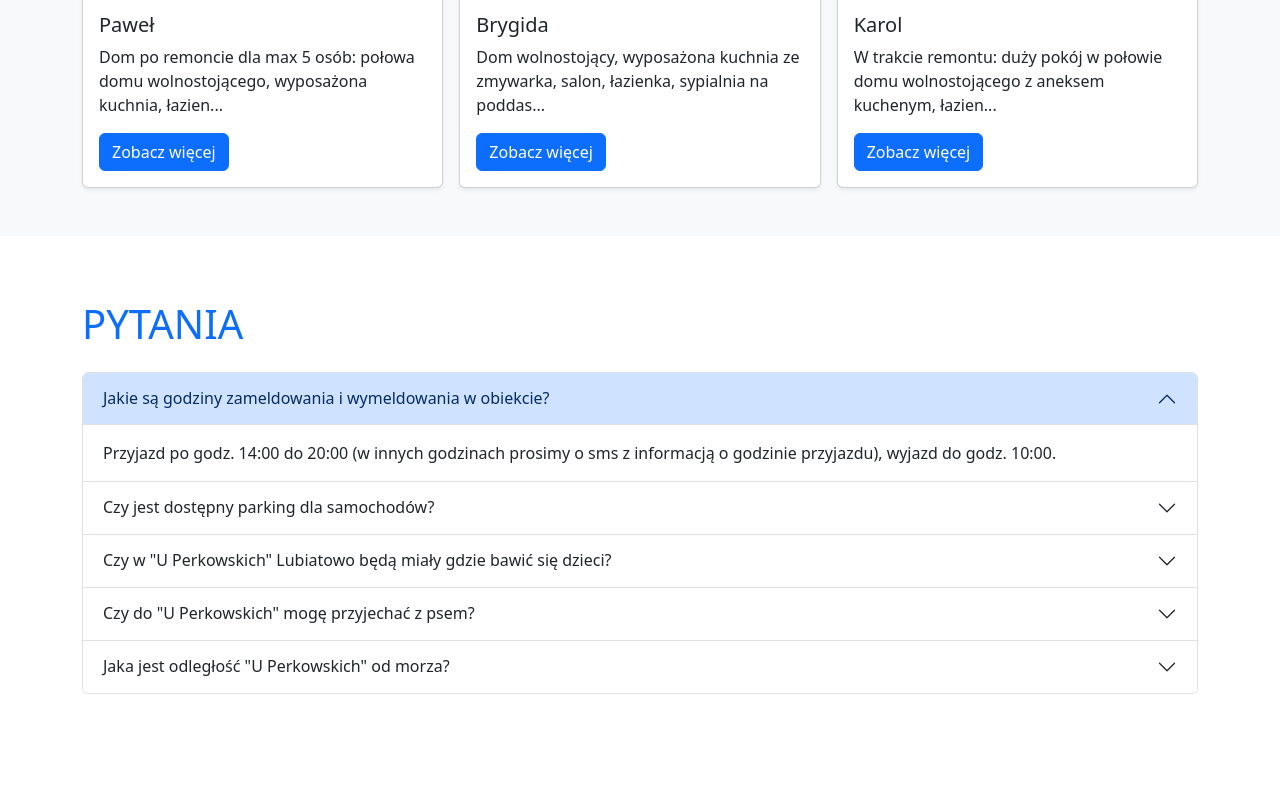
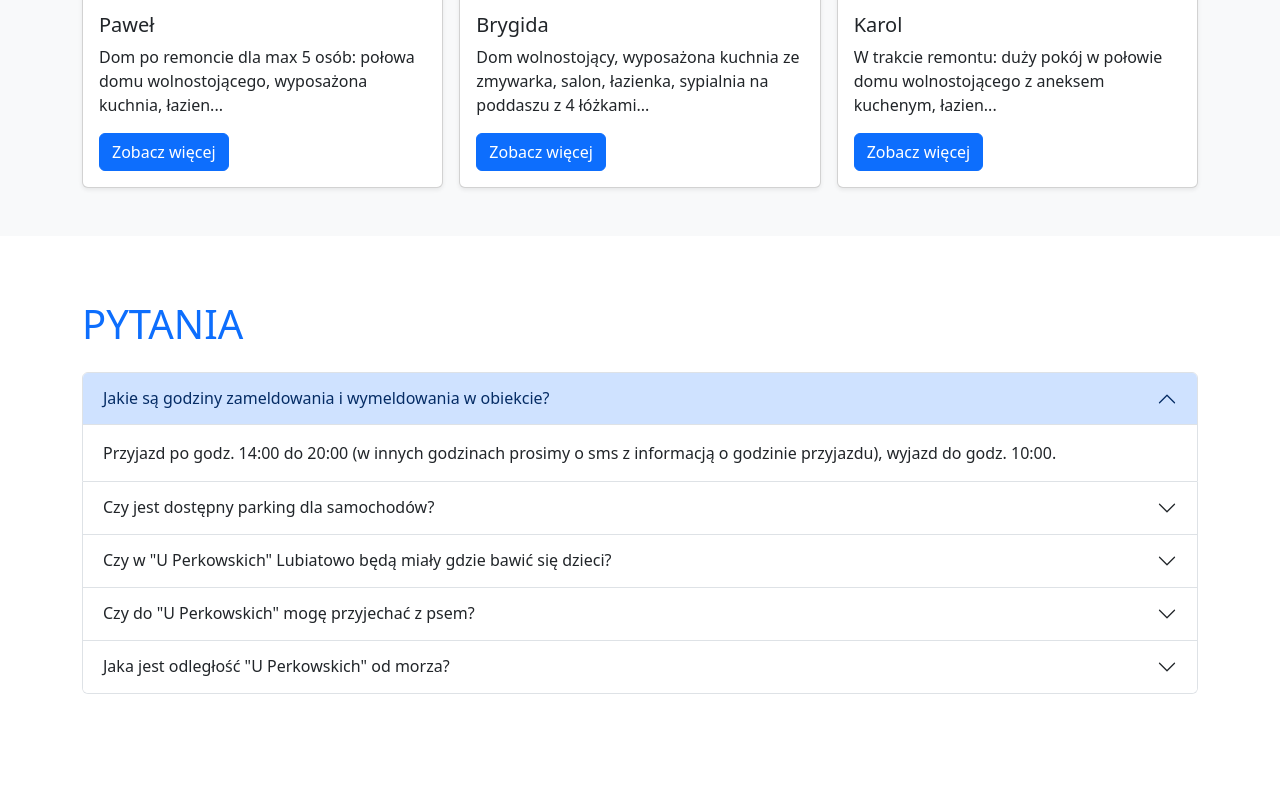
Before and after one commit to Grzegorz-Perkowski/family-business-website, a plain HTML site: page index.html in a window 1280 px wide. Shown: the part 1752-2539 px from the top of the page. Drawn offline with nearby package versions, Linux system fonts and the light colour scheme.

Commit message:
Update index.html

```diff
--- a/index.html
+++ b/index.html
@@ -254,7 +254,7 @@
                 <h5 class="card-title">Brygida</h5>
                 <p class="card-text">
                   Dom wolnostojący, wyposażona kuchnia ze zmywarka, salon,
-                  łazienka, sypialnia na poddas...
+                  łazienka, sypialnia na poddaszu z 4 łóżkami...
                 </p>
                 <a href="#" class="btn btn-primary">Zobacz więcej</a>
               </div>
```
